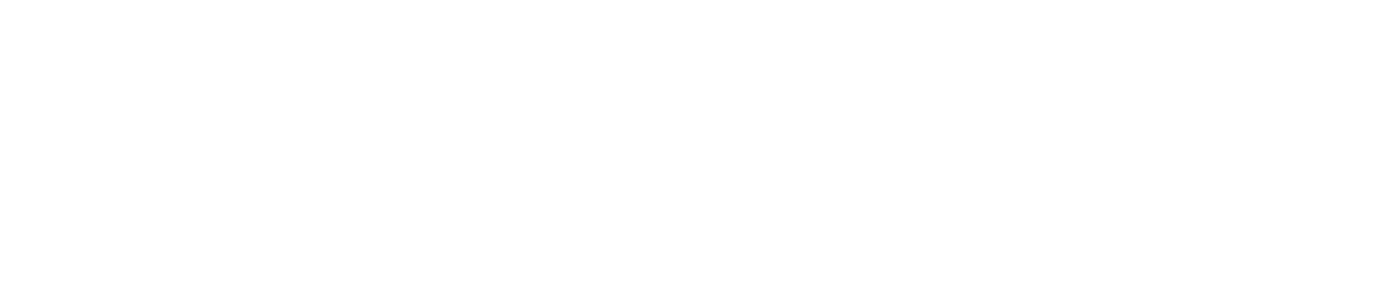
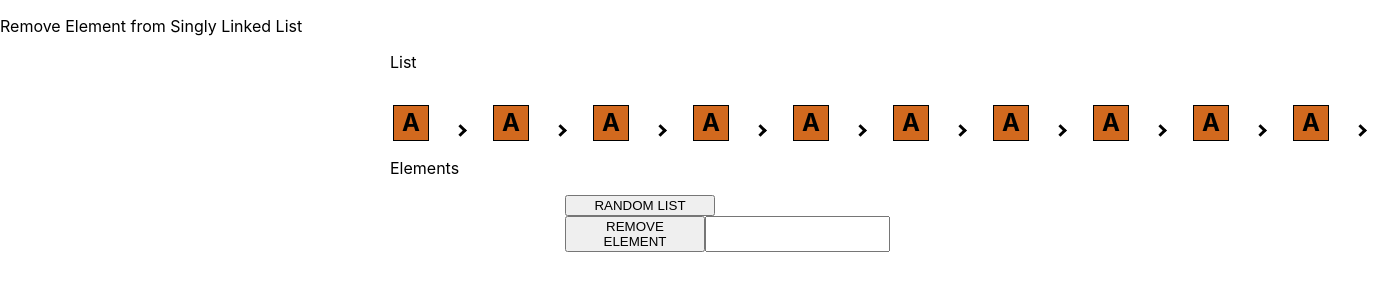
Before and after one commit to MatteoNunez22/algorithm-visualizer-group6, a React (Create React App) app: page /removeElementFromSinglyLinkedList in a window 1280 px wide. Shown: the top 300 px of the page, 1392 px wide, since content can reach past the window. Built offline with nearby package versions, Linux system fonts and the light colour scheme.

Commit message:
Initialized remove element from singly linked list page

```diff
--- a/package.json
+++ b/package.json
@@ -12,7 +12,7 @@
     "react-anime": "^3.0.3",
     "react-dom": "^16.13.1",
     "react-router-dom": "^5.2.0",
-    "react-scripts": "3.4.3"
+    "react-scripts": "^4.0.0"
   },
   "scripts": {
     "start": "react-scripts start",
--- a/src/Components/Application.jsx
+++ b/src/Components/Application.jsx
@@ -5,6 +5,7 @@
 import LinearSortArray from "./LinearSortArray";
 import StackAndQueue from "./StackAndQueue";
 import PopAndDequeue from "./PopAndDequeue";
+import RemoveElementFromSinglyLinkedList from "./RemoveElementFromSinglyLinkedList";
 
 function Application() {
     return (
@@ -14,6 +15,7 @@
             <LinearSortArray path = "linearSortArray" />
             <StackAndQueue path = "stackAndQueue" />
             <PopAndDequeue path = "popAndDequeue" />
+            <RemoveElementFromSinglyLinkedList path = "removeElementFromSinglyLinkedList" />
         </Router>
     );
   }
--- /dev/null
+++ b/src/Components/RemoveElementFromSinglyLinkedList.jsx
@@ -0,0 +1,89 @@
+import React from "react";
+import "../Style/RemoveElementFromSinglyLinkedList.css";
+
+function RemoveElementFromSinglyLinkedList()
+{
+    let list = [];
+    let listLength = 10; // The length of the list
+    let maxValue = 20; // the maximum value of a number generated in the array
+    let animationDelat = 400; // the amount of milliseconds to pause between frames of the animation
+
+    // Randomly generate a list of values between 1 and 20
+    function randomListGenerate() {
+        for (let i = 0; i < listLength; i++) {
+            list[i] = Math.floor((Math.random() * maxValue) + 1);
+        }
+
+        updateElements(); // Update the numbers displayed on the screen
+    }
+
+    // Update the values of the array elements displayed on the screen
+    function updateElements()
+    {
+        // Update innerHtml code
+        let innerHtml = ''; // The html code to return
+
+        for (let i = 0; i < listLength; i++)
+        {
+            innerHtml += "<td><div id=\"element" + i + "\" class=\"square\">" + list[i] + "</div></td>" + "\n" + "<td><div id=\"arrow0" + i + "\" class=\"arrow right\"></div></td>";
+        }
+
+        document.getElementById("elementTable").innerHTML = innerHtml;
+    }
+
+    function removeElement()
+    {
+        let index = parseInt(document.getElementById("elementToRemove").value);
+        removeElementAnimation(0, index);
+    }
+
+
+    function removeElementAnimation(currentIndex, targetIndex) {
+
+
+        updateElements();
+    }
+
+    return (
+        <div id="container">
+            <p>Remove Element from Singly Linked List</p>
+            <div id="array">
+                <p>List</p>
+                <table id="elements">
+                    <tr id="elementTable">
+                        <td><div id="element0" class="square">A</div></td>
+                        <td><div id="arrow0" class="arrow right"></div></td>
+                        <td><div id="element1" class="square">A</div></td>
+                        <td><div id="arrow1" class="arrow right"></div></td>
+                        <td><div id="element2" class="square">A</div></td>
+                        <td><div id="arrow2" class="arrow right"></div></td>
+                        <td><div id="element3" class="square">A</div></td>
+                        <td><div id="arrow3" class="arrow right"></div></td>
+                        <td><div id="element4" class="square">A</div></td>
+                        <td><div id="arrow4" class="arrow right"></div></td>
+                        <td><div id="element5" class="square">A</div></td>
+                        <td><div id="arrow5" class="arrow right"></div></td>
+                        <td><div id="element6" class="square">A</div></td>
+                        <td><div id="arrow6" class="arrow right"></div></td>
+                        <td><div id="element7" class="square">A</div></td>
+                        <td><div id="arrow7" class="arrow right"></div></td>
+                        <td><div id="element8" class="square">A</div></td>
+                        <td><div id="arrow8" class="arrow right"></div></td>
+                        <td><div id="element9" class="square">A</div></td>
+                        <td><div id="arrow9" class="arrow right"></div></td>
+                    </tr>
+                </table>
+                <br></br>
+                <p id="elementTitle">Elements</p>
+                <button onClick={randomListGenerate}>RANDOM LIST</button>
+                <br></br>
+                <div class="row">
+                    <button onClick={removeElement}>REMOVE ELEMENT</button>
+                    <input type="text" id="elementToRemove"></input>
+                </div>
+            </div>
+        </div>
+    );
+}
+
+export default RemoveElementFromSinglyLinkedList;
--- /dev/null
+++ b/src/Style/RemoveElementFromSinglyLinkedList.css
@@ -0,0 +1,96 @@
+.square {
+    background: chocolate;
+    border: 1px solid #000;
+    float: left;
+    font-size: 24px;
+    font-weight: bold;
+    line-height: 34px;
+    height: 34px;
+    margin-right: 10px;
+    text-align: center;
+    width: 34px;
+  }
+
+.elementIndex {
+    background: rgb(95, 174, 219);
+    border-radius: 17px;
+    float: left;
+    font-size: 24px;
+    font-weight: bold;
+    line-height: 34px;
+    height: 35px;
+    margin-right: 11px;
+    margin-top: 11px;
+    text-align: center;
+    width: 35px;
+}
+
+#container {
+    width: 100%;
+    height: 100%;
+}
+
+#array {
+    width: 500px;
+    height: auto;
+    position: relative;
+    margin: 0 auto;
+}
+
+#elements {
+    position: absolute;
+}
+
+#indexes {
+    position: absolute;
+}
+
+.arrow {
+    border: solid black;
+    border-width: 0 3px 3px 0;
+    display: inline-block;
+    padding: 3px;
+    margin-top: 35px;
+    margin-left: 13px;
+    margin-right: 24px;
+    margin-bottom: 15px;
+}
+
+.right {
+    transform: rotate(-45deg);
+    -webkit-transform: rotate(-45deg);
+}
+
+.down {
+    transform: rotate(45deg);
+    -webkit-transform: rotate(45deg);
+}
+
+#arrows {
+    margin-top: 40px;
+}
+
+.arrowRed {
+    border: solid red;
+    border-width: 0 3px 3px 0;
+    display: inline-block;
+    padding: 3px;
+    margin-left: 13px;
+    margin-right: 13px;
+}
+
+#elementTitle {
+margin-top: 50px;
+}
+
+button {
+    width: 150px;
+    margin-left: 175px;
+}
+
+.row {
+    width: 100%;
+    display: flex;
+    flex-direction: row;
+    justify-content: center;
+  }
```
Also changed, not shown: 2 other files (tests, documents, lock files or other folders).
